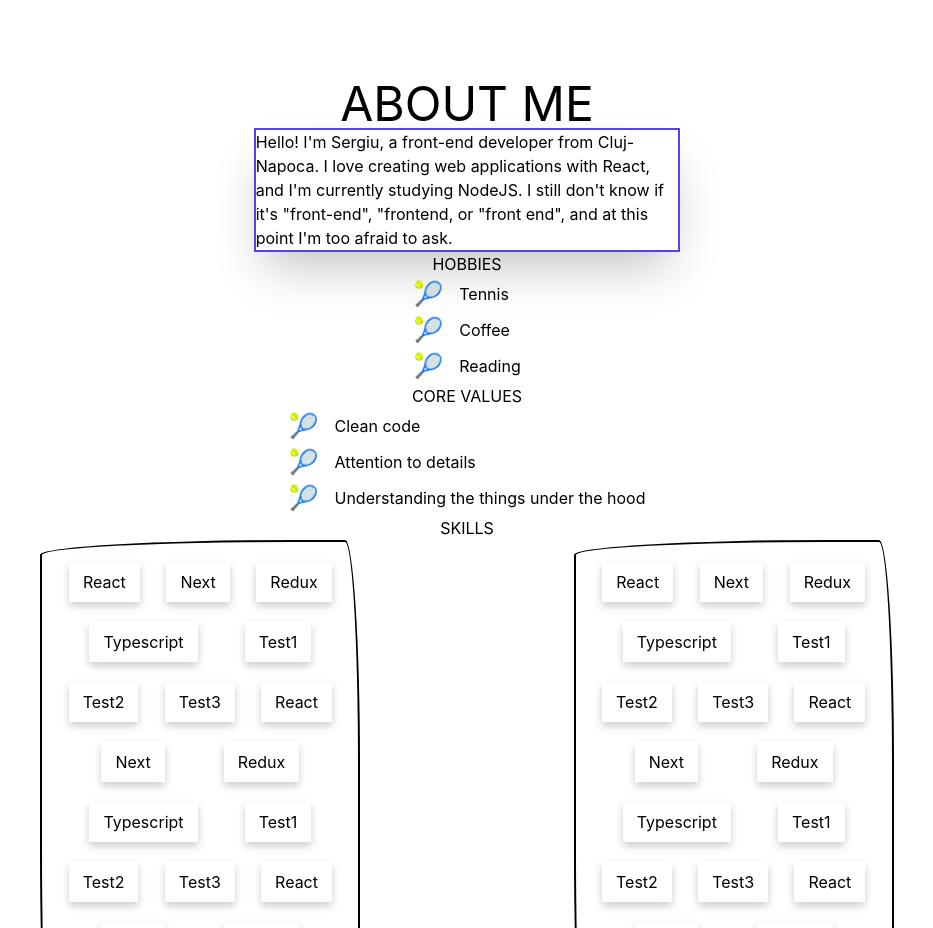
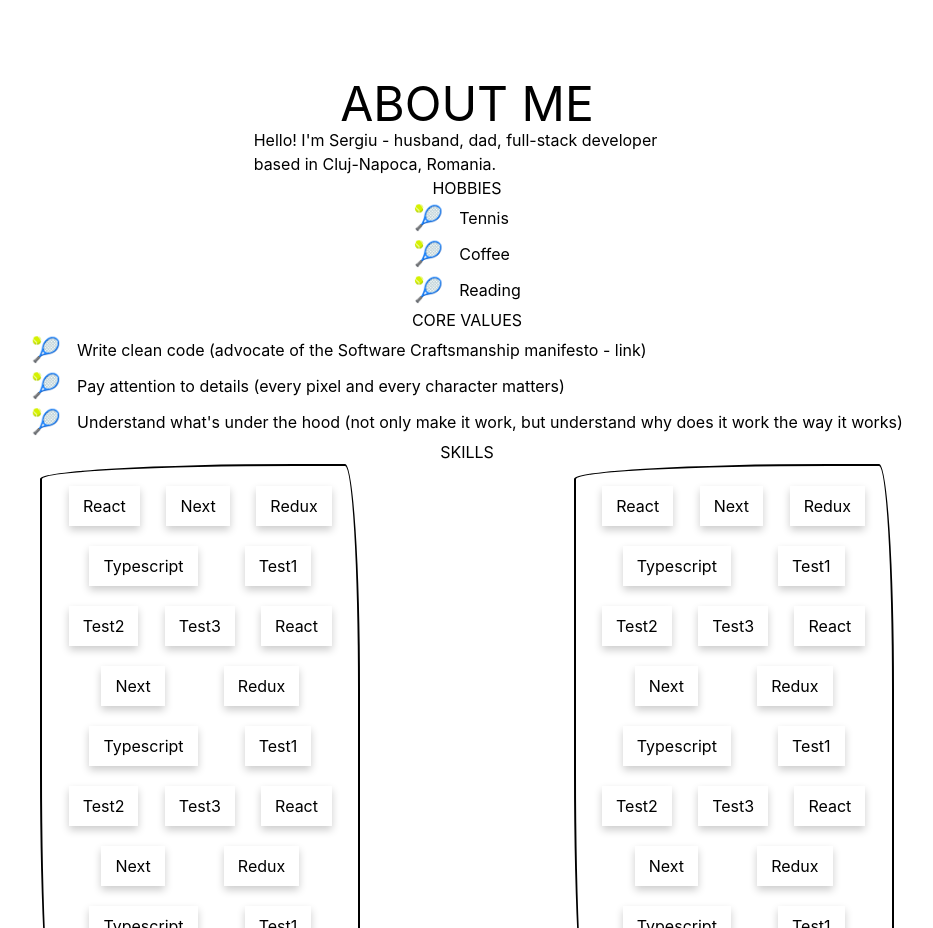
Before and after one commit to sergiupop/personal-page, a React (Create React App) app: page / in a window 1280 px wide. Shown: the part 800-1728 px from the top of the page, without its empty margins (173-1106 px from the left). Built offline with nearby package versions, Linux system fonts and the light colour scheme.

Commit message:
Update some about text

```diff
--- a/src/components/About.tsx
+++ b/src/components/About.tsx
@@ -7,9 +7,9 @@ const About = () => {
   return (
     <section id="aboutSection" className="flex flex-col items-center justify-center mt-20">
       <h1 className="text-5xl">ABOUT ME</h1>
-      <article className="flex flex-col items-center justify-center border-2 border-indigo-600 w-1/3 shadow-2xl">
-        <p>Hello! I'm Sergiu, a front-end developer from Cluj-Napoca. I love creating web applications with React, and I'm currently studying NodeJS. I still don't know if it's "front-end", "frontend, or "front end", and at this point I'm too afraid to ask.</p>
-      </article>
+      <p className="w-1/3">
+        Hello! I'm Sergiu - husband, dad, full-stack developer based in <a className="hover:text-red-600" href="https://goo.gl/maps/Fbs7vEb95qTew27q6" target="_blank" rel="noreferrer">Cluj-Napoca, Romania</a>.
+      </p>
       <article className="flex flex-col items-center justify-center">
         <h3>HOBBIES</h3>
         <ul>
@@ -21,9 +21,9 @@ const About = () => {
       <article className="flex flex-col items-center justify-center">
         <h3>CORE VALUES</h3>
         <ul>
-          <BioListItem emoji={{ symbol: "🎾", label: "" }} text="Clean code" />
-          <BioListItem emoji={{ symbol: "🎾", label: "" }} text="Attention to details" />
-          <BioListItem emoji={{ symbol: "🎾", label: "" }} text="Understanding the things under the hood" />
+          <BioListItem emoji={{ symbol: "🎾", label: "" }} text="Write clean code (advocate of the Software Craftsmanship manifesto - link)" />
+          <BioListItem emoji={{ symbol: "🎾", label: "" }} text="Pay attention to details (every pixel and every character matters)" />
+          <BioListItem emoji={{ symbol: "🎾", label: "" }} text="Understand what's under the hood (not only make it work, but understand why does it work the way it works)" />
         </ul>
       </article>
       <article className="flex flex-col items-center justify-center">
```
